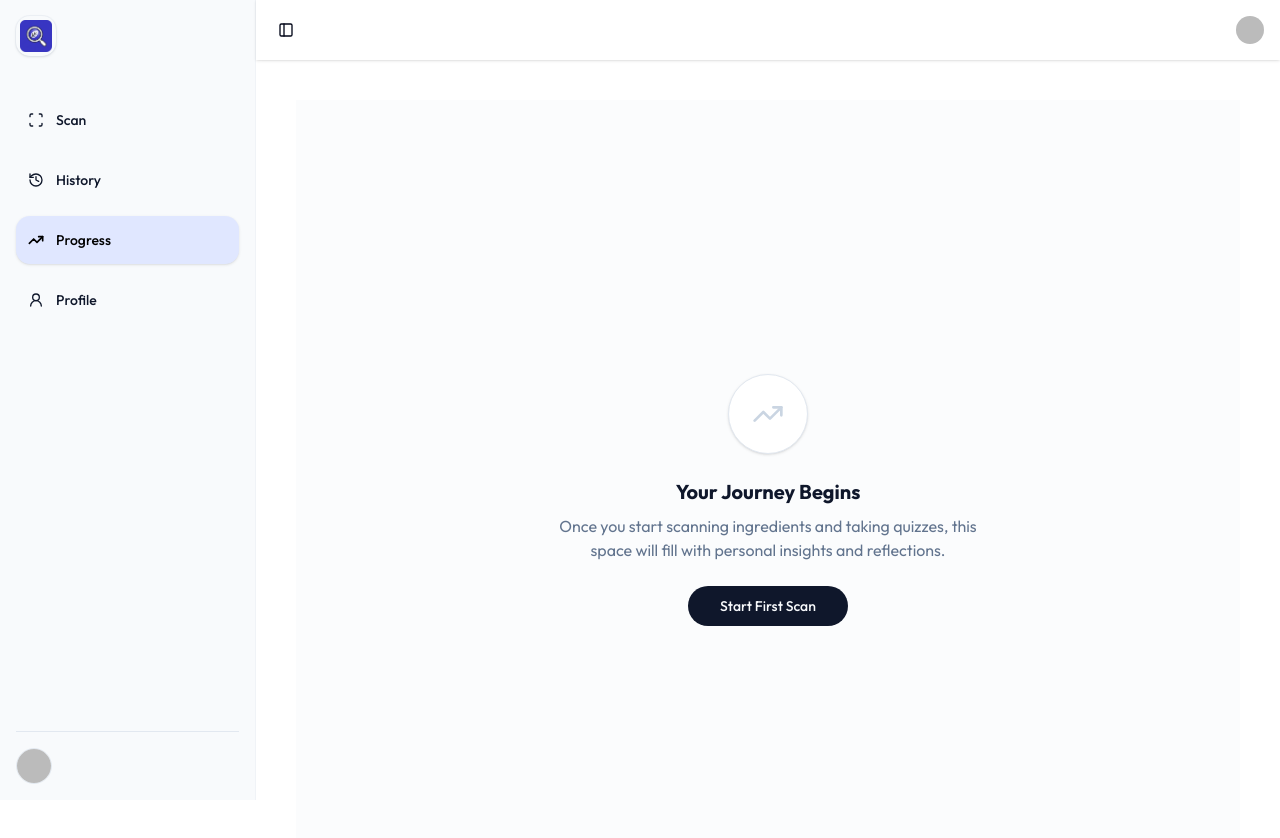
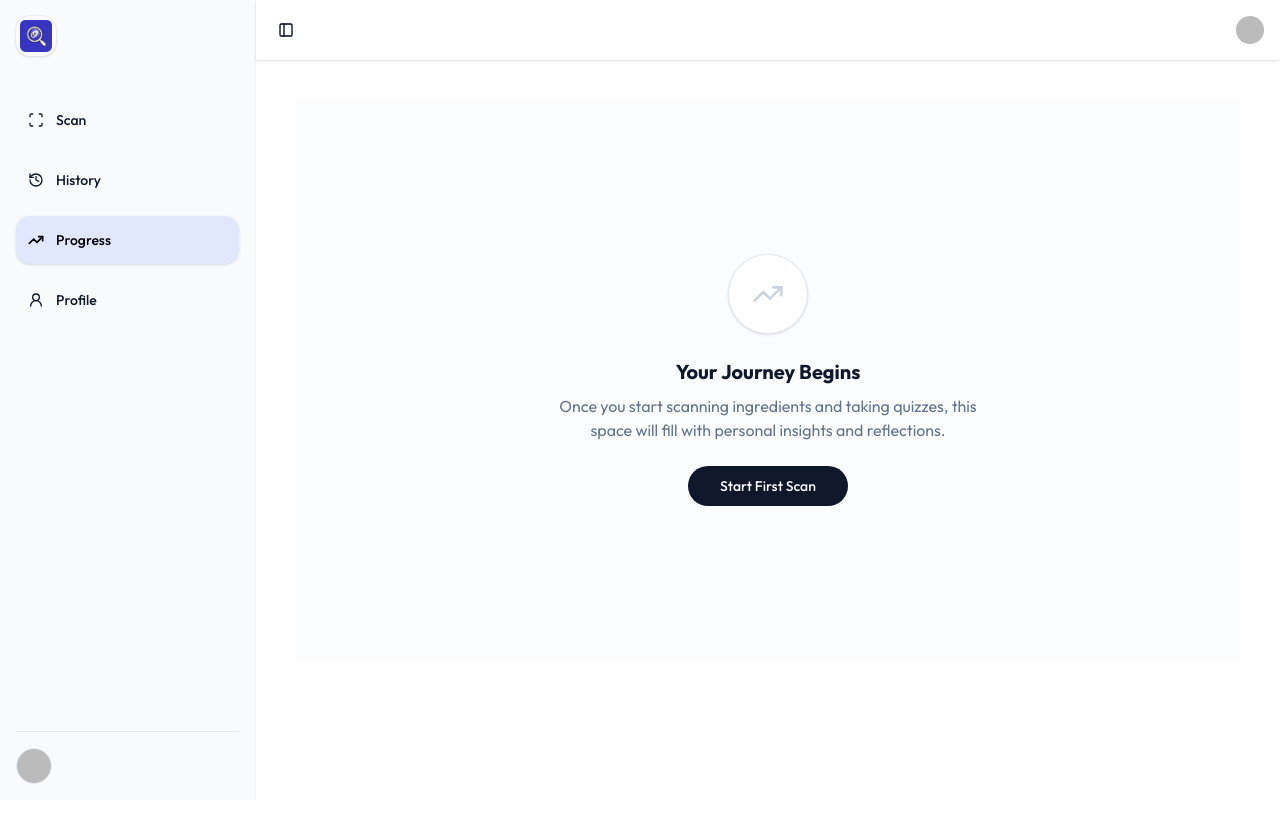
Before and after one commit to Vivek-736/LabelLens, a Next.js app: page /dashboard/progress in a window 1280 px wide. Shown: the top 838 px of the page. After the commit the page ends 800 px from the top, so only its background shows below. Built offline with nearby package versions, Linux system fonts and the light colour scheme; no server answers; the database is empty; sample sign-in values are in the browser's storage; some icons are missing.

Commit message:
Added another loading state in the progress page to get the dynamic data of gemini as a feedback for the history of data generated

```diff
--- a/app/dashboard/progress/page.tsx
+++ b/app/dashboard/progress/page.tsx
@@ -8,6 +8,8 @@ import Link from "next/link";
 import { redirect } from "next/navigation";
 import ReactMarkdown from "react-markdown";
 import { Button } from "@/components/ui/button";
+import { Suspense } from "react";
+import Loading from "@/app/loading";
 
 const genAI = new GoogleGenerativeAI(process.env.GEMINI_API_KEY!);
 
@@ -50,7 +52,15 @@ TONE:
 
 The Progress page should feel like a personal reflection space, not an analytics dashboard.`;
 
-export default async function ProgressPage() {
+export default function ProgressPage() {
+    return (
+        <Suspense fallback={<div className="bg-slate-50/50 flex items-center justify-center"><Loading className="min-h-[70vh] mt-64" /></div>}>
+            <ProgressContent />
+        </Suspense>
+    );
+}
+
+async function ProgressContent() {
     const user = await currentUser();
 
     if (!user || !user.emailAddresses?.[0]?.emailAddress) {
@@ -64,7 +74,7 @@ export default async function ProgressPage() {
 
     if (userScans.length === 0) {
         return (
-            <div className="min-h-screen bg-slate-50/50 flex flex-col items-center justify-center p-6 text-center space-y-6">
+            <div className="min-h-[70vh] bg-slate-50/50 flex flex-col items-center justify-center p-6 text-center space-y-6">
                 <div className="w-20 h-20 bg-white rounded-full flex items-center justify-center border border-slate-200 shadow-sm">
                     <TrendingUp className="w-8 h-8 text-slate-300" />
                 </div>
@@ -76,9 +86,9 @@ export default async function ProgressPage() {
                 </div>
                 <Button asChild size="lg" className="rounded-full px-8">
                     <Link href="/dashboard">
-                         <div className="flex items-center gap-2">
-                             <span>Start First Scan</span>
-                         </div>
+                        <div className="flex items-center gap-2">
+                            <span>Start First Scan</span>
+                        </div>
                     </Link>
                 </Button>
             </div>
@@ -121,7 +131,7 @@ export default async function ProgressPage() {
                 </div>
 
                 <div className="grid grid-cols-1 md:grid-cols-3 gap-6">
-                     <div className="bg-white p-6 rounded-2xl border border-slate-200 shadow-sm flex flex-col items-center text-center space-y-3 hover:shadow-md transition-shadow duration-200">
+                    <div className="bg-white p-6 rounded-2xl border border-slate-200 shadow-sm flex flex-col items-center text-center space-y-3 hover:shadow-md transition-shadow duration-200">
                         <div className="p-4 bg-indigo-50 rounded-full text-indigo-600 mb-2">
                             <Leaf className="w-8 h-8" />
                         </div>
@@ -176,7 +186,7 @@ export default async function ProgressPage() {
                             <h2 className="text-lg font-bold text-indigo-900 flex items-center gap-2 mb-6 border-b border-indigo-50 pb-4">
                                 <span className="text-xl">📈</span> Growing Awareness
                             </h2>
-                             <div className="prose prose-slate prose-sm max-w-none grow text-slate-600">
+                            <div className="prose prose-slate prose-sm max-w-none grow text-slate-600">
                                 <ReactMarkdown>{sections.understanding}</ReactMarkdown>
                             </div>
                         </div>
```
